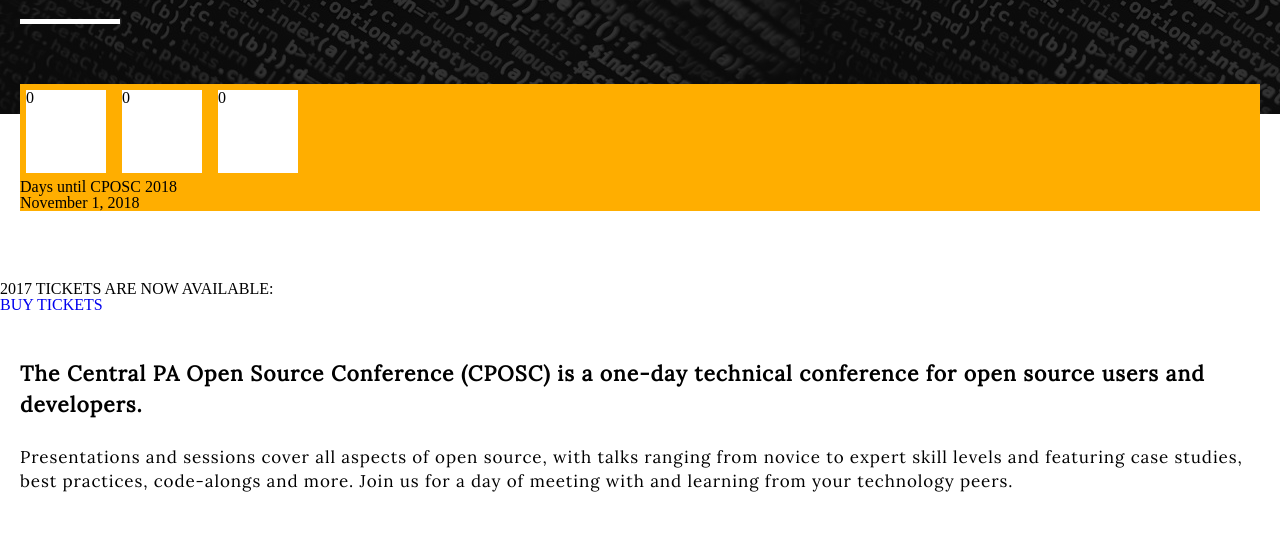
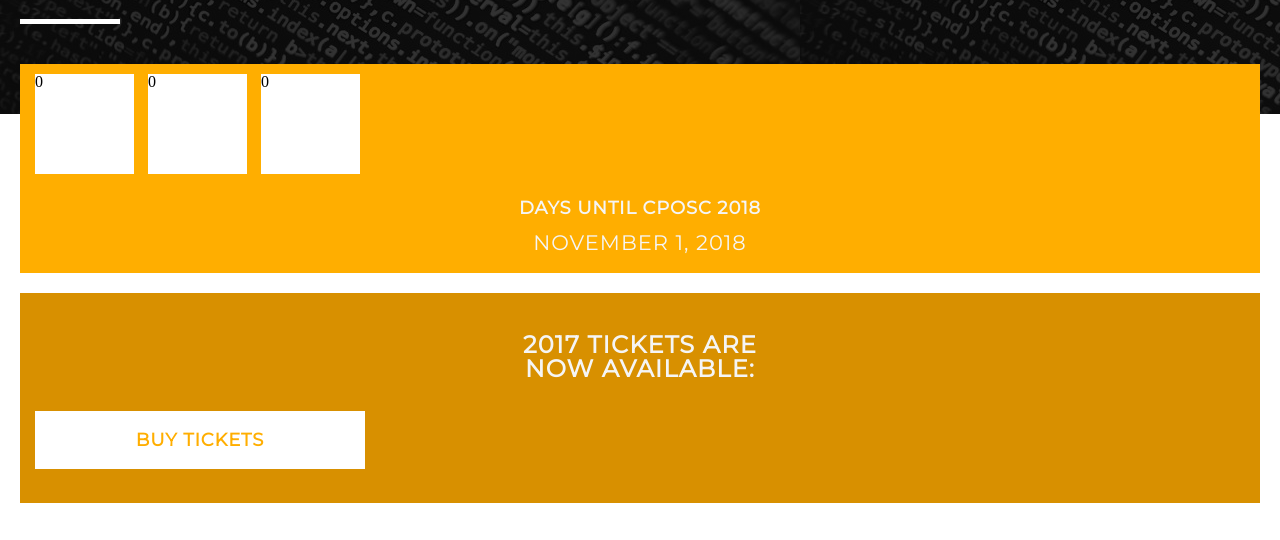
Before and after one commit to Dragontamer247/cposc, a plain HTML site: page index.html in a window 1280 px wide. Shown: the part 260-800 px from the top of the page. Drawn offline with Linux system fonts and the light colour scheme.

Commit message:
finished header and rest of homepage

```diff
--- a/index.html
+++ b/index.html
@@ -39,16 +39,19 @@
         0
       </div>
         <ul>
-          <li>Days until CPOSC 2018</li>
-          <li>November 1, 2018</li>
+          <li class="countdown-text-bold">DAYS UNTIL CPOSC 2018</li>
+          <li class="countdown-text-regular">NOVEMBER 1, 2018</li>
         </ul>
     </div>
-    <section class="tickets-background">
-      <h1 class="tickets-text">2017 TICKETS ARE NOW AVAILABLE:</h1>
-      <section class="buy-tickets-background">
-        <a class="buy-tickets-text" href="https://www.eventbrite.com/e/central-pa-open-source-conference-tickets-37584374877#tickets" target="_blank">BUY TICKETS</a>
-      </section>
-    </section>
+  <div class="buy-tickets-background">
+      <p class="tickets-text">2017 TICKETS ARE</p>
+      <p class="tickets-text"> NOW AVAILABLE:</p>
+      <a href="https://www.eventbrite.com/e/central-pa-open-source-conference-tickets-37584374877#tickets" target="_blank">
+      <div class="buy-tickets">
+        <p>BUY TICKETS</p>
+      </div>
+      </a>
+    </div>
     <!-- most sections i have are for the background colors.-->
     <section class="conference-title">
       <h2 class="conference-title-text">The Central PA Open Source Conference (CPOSC) is a one-day technical conference for open source users and developers.</h2>
--- a/sass/header.scss
+++ b/sass/header.scss
@@ -35,15 +35,69 @@ padding: 20px;
   margin: 25px 0px 70px 0px;
 }
 .countdown-rectangle{
+  div:first-child{
+    margin-left: 15px;
+  }
   background-color: #ffae00;
   margin: 20px;
-  top: -50px;
+  top: -70px;
   position: relative;
 }
 .whitesquare{
-  width: 80px;
-  height: 83px;
+  width: 99px;
+  height: 100px;
   background-color: white;
-  margin: 6px;
+  margin: 10px 5px 10px 5px;
+
   display: inline-block;
 }
+.countdown-text-bold{
+  font-size: 18px;
+	font-weight: bold;
+	letter-spacing: 0.9px;
+	text-align: center;
+	color: #f5f5f5;
+  font-family: 'Montserrat', sans-serif;
+  padding: 15px;
+}
+.countdown-text-regular{
+  font-size: 21px;
+	letter-spacing: 1px;
+	text-align: center;
+	color: #f5f5f5;
+  font-family: 'Montserrat', sans-serif;
+  padding-bottom: 20px;
+}
+.buy-tickets-background{
+    p:nth-child(2){
+      padding-top: 0px;
+    }
+  margin: 20px;
+  background-color: #d89000;
+  top: -70px;
+  position: relative;
+  height: 210px;
+}
+.tickets-text{
+  font-size: 24px;
+	font-weight: bold;
+	letter-spacing: 1.2px;
+	text-align: center;
+	color: #f5f5f5;
+  font-family: 'Montserrat', sans-serif;
+  padding: 40px 20px 0px 20px;
+}
+.buy-tickets{
+  background-color: white;
+  width: 250px;
+  font-size: 18px;
+	font-weight: bold;
+	letter-spacing: 0.9px;
+	text-align: center;
+	color: #ffae00;
+  font-family: 'Montserrat', sans-serif;
+  margin: 30px 40px 30px 15px;
+  padding: 20px 40px 20px 40px;
+
+
+}
```
Also changed, not shown: css/styles.css, 1 other file.
